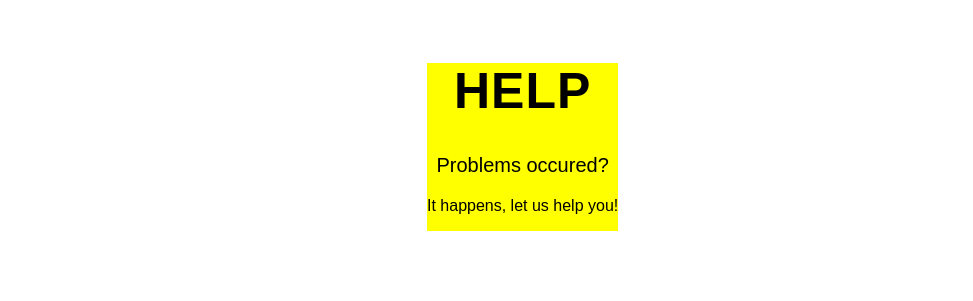
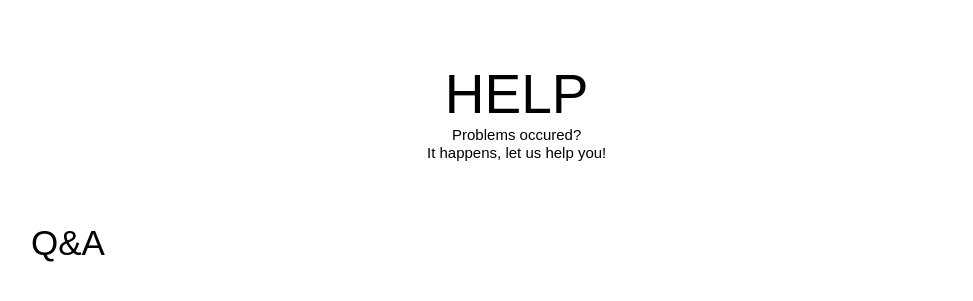
Before and after one commit to Strazdonis/file-share, an Electron app: page help.html in a window 1200 px wide. Shown: the part 97-398 px from the top of the page, without its empty margins (113-1086 px from the left). Drawn offline with Linux system fonts and the light colour scheme.

Commit message:
Updated pages a bit

```diff
--- a/browser/css/styles.css
+++ b/browser/css/styles.css
@@ -141,16 +141,28 @@ nav li.active a {
   position: absolute;
   top:20%;
   left: 45%;
-  background-color:yellow;
+
 }
 .help-text{
-  font-size: 50px;
-  letter-spacing: 1px;
+  font-size: 55px;
   text-align: center;
+  font-family: "Montserrat", sans-serif;
   margin-top: 0%;
 }
 .problem-text{
-  font-size: 20px;
-  text-align: center;
+    text-align: center;
+    font-size: 15px;
+}
 
+.about-position{
+  position: absolute;
+  top:20%;
+  left: 40%;
 }
+.qa-position{
+
+   font-size: 35px;
+   position: absolute;
+   top: 40%;
+   left:12%;
+}
--- a/help.html
+++ b/help.html
@@ -30,10 +30,15 @@
 
 
     <div class="help-position">
-        <h1 class="help-text">HELP</h1>
-        <p class="problem-text">Problems occured?</p>
-        <p class="it-happens-text">It happens, let us help you!</p>
+        <div class="help-text">HELP</div>
+        <div class="problem-text">Problems occured?</div>
+        <div class="problem-text">It happens, let us help you!</div>
     </div>
+
+    <div class="qa-position">Q&A</div>
+
+
+
 
 
 
```
Also changed, not shown: about.html (+8 -0 lines), contact.html (+8 -0 lines).
